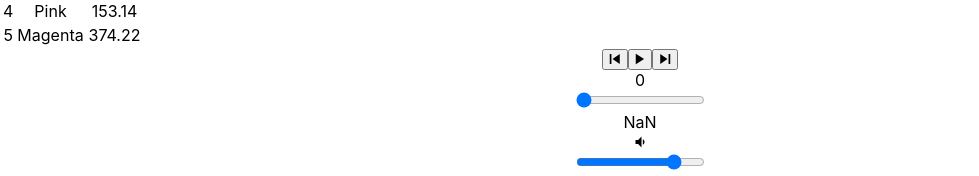
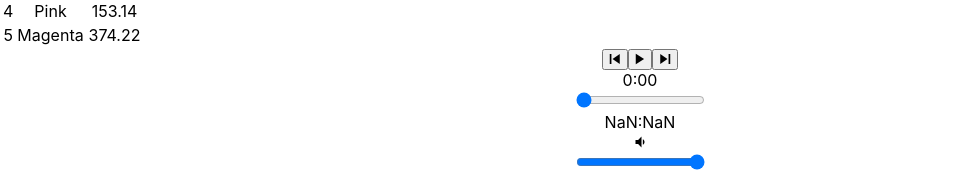
Before and after one commit to CarlaB27/bloc-jams-react, a React (Create React App) app: page /album/the-colors in a window 1280 px wide. Shown: the part 870-1046 px from the top of the page, without its empty margins (0-979 px from the left). Built offline with nearby package versions, Linux system fonts and the light colour scheme.

Commit message:
Player Bar range assignment done

```diff
--- a/src/components/Album.js
+++ b/src/components/Album.js
@@ -15,6 +15,7 @@ class Album extends Component {
             currentSong: album.songs[0],
             currentTime: 0,
             duration: album.songs[0].duration,
+            currentVolume: 1.0,
             isPlaying: false,
             isHovered: false
         };
@@ -30,16 +31,21 @@ class Album extends Component {
             },
             durationchange: e => {
                 this.setState({ duration: this.audioElement.duration });
+            },
+            volumecontrol: e => {
+                this.setState({ currentVolume: this.audioElement.currentVolume });
             }
         };
         this.audioElement.addEventListener('timeupdate', this.eventListeners.timeupdate);
         this.audioElement.addEventListener('durationchange', this.eventListeners.durationchange);
+        this.audioElement.addEventListener('volumecontrol', this.eventListeners.volumecontrol);
     }
 
     componentWillUnmount() {
         this.audioElement.src = null;
         this.audioElement.removeEventListener('timeupdate', this.eventListeners.timeupdate);
         this.audioElement.removeEventListener('durationchange', this.eventListeners.durationchange);
+        this.audioElement.removeEventListener('volumecontrol', this.eventListeners.volumecontrol);
     }
 
     handleTimeChange(e) {
@@ -109,6 +115,19 @@ class Album extends Component {
         this.play();
     }
 
+    handleVolumeChange(e) {
+        const newVolume = e.target.value;
+        this.audioElement.volume = newVolume;
+        this.setState({ currentVolume: newVolume });
+    }
+
+    formatTime(time) {
+        let minutes = Math.floor(time / 60);
+        let seconds = Math.floor(time % 60);
+        if (time === isNaN) return ("-:--")
+        else return (seconds < 10 ? (`${minutes}:0${seconds}`) : (`${minutes}:${seconds}`));
+    }
+
     render() {
         return (
             <section className="album">
@@ -145,10 +164,13 @@ class Album extends Component {
                     currentSong={this.state.currentSong}
                     currentTime={this.audioElement.currentTime}
                     duration={this.audioElement.duration}
+                    currentVolume={this.audioElement.currentvolume}
                     handleSongClick={() => this.handleSongClick(this.state.currentSong)}
                     handlePrevClick={() => this.handlePrevClick()}
                     handleNextClick={() => this.handleNextClick()}
                     handleTimeChange={(e) => this.handleTimeChange(e)}
+                    handleVolumeChange={(e) => this.handleVolumeChange(e)}
+                    formatTime={(e) => this.formatTime(e)}
                 />
             </section>
         );
--- a/src/components/PlayerBar.js
+++ b/src/components/PlayerBar.js
@@ -16,7 +16,7 @@ class PlayerBar extends Component {
                     </button>
                 </section>
                 <section id="time-control">
-                    <div className="current-time">{this.props.currentTime}</div>
+                    <div className="current-time">{this.props.formatTime(this.props.currentTime)}</div>
                     <input
                         type="range"
                         className="seek-bar"
@@ -25,12 +25,18 @@ class PlayerBar extends Component {
                         min="0"
                         step="0.01"
                         onChange={this.props.handleTimeChange} />
-                    <div className="total-time">{this.props.duration}</div>
+                    <div className="total-time">{this.props.formatTime(this.props.duration)}</div>
                 </section>
                 <section id="volume-control">
-                    <div className="icon ion-md-volume-low"></div>
-                    <input type="range" className="seek-bar" value="80" />
-                    <div className="icon ion-md-volume-high"></div>
+                    <div className="icon ion-md-volume-low">{this.props.currentVolume}</div>
+                    <input
+                        type="range"
+                        className="seek-bar"
+                        max="1"
+                        min="0"
+                        step="0.01"
+                        onChange={this.props.handleVolumeChange} />
+                    <div className="icon ion-md-volume-high">{this.props.currentVolume}</div>
                 </section>
             </section>
         );
```
